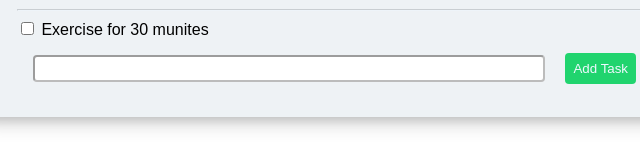
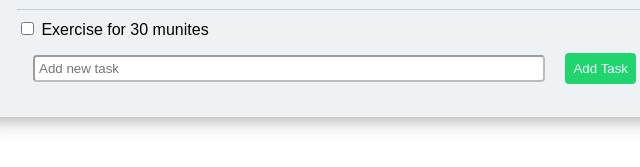
Before and after one commit to Thasmi-03/My-Daily-Tasks, a plain HTML site: page index.html in a window 1280 px wide. Shown: the part 303-470 px from the top of the page, 298-938 px from the left. Drawn offline with Linux system fonts and the light colour scheme.

Commit message:
add placeholder

```diff
--- a/index.html
+++ b/index.html
@@ -33,7 +33,7 @@
         <input type="checkbox"> Call mom
         <hr style="border-color: #f0f8ff78;">
         <input type="checkbox"> Exercise for 30 munites<br>
-        <input type="textbox"
+        <input type="textbox" placeholder="Add new task"
             style="width: 500px; border-radius: 4px; margin: 16px; padding: 4px; border-color: #00000063;">
         <button style="
                 border: none;
```
